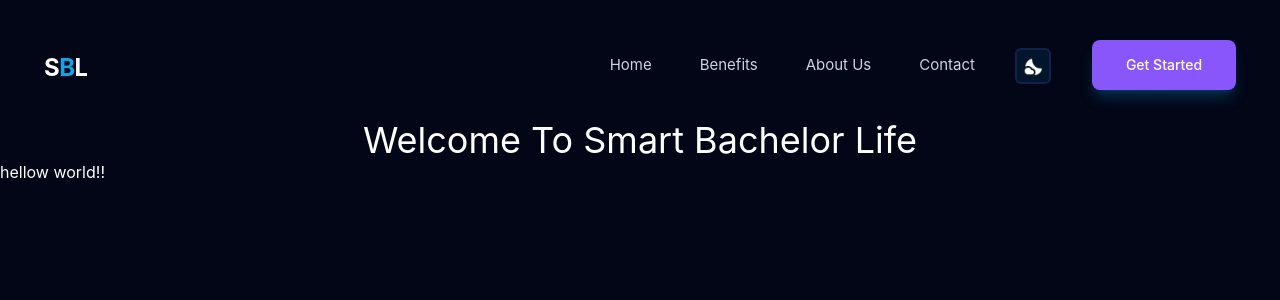
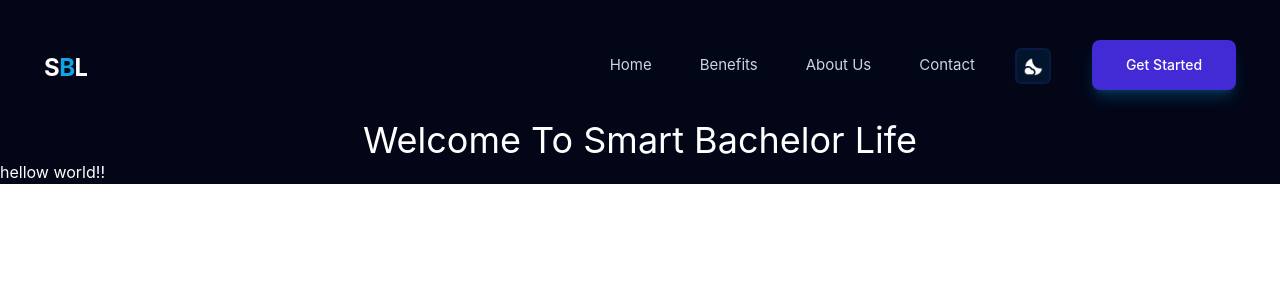
Before and after one commit to alifjobaer12/Smart_Bachelor_Life, a React (Vite) app: page / in a window 1280 px wide. Shown: the top 300 px of the page. Built offline with nearby package versions, Linux system fonts and the light colour scheme.

Commit message:
fix theme 2

```diff
--- a/src/index.css
+++ b/src/index.css
@@ -1,5 +1,5 @@
 @import "tailwindcss";
-/* @plugin "daisyui"; */
+@plugin "daisyui";
 
 @theme {
 	--color-background: var(--color-bg-base);
```
